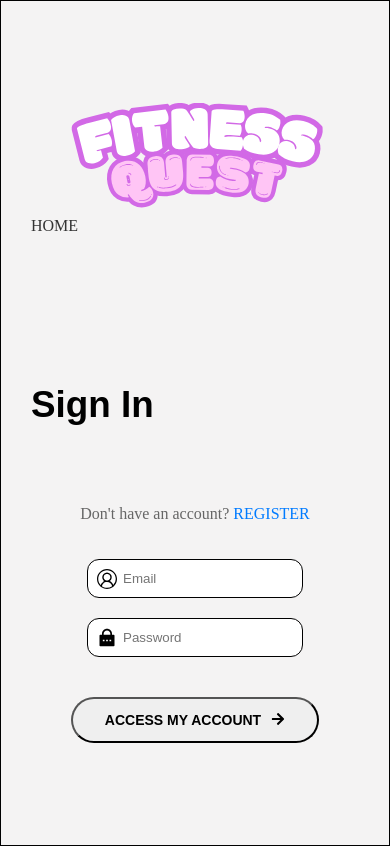
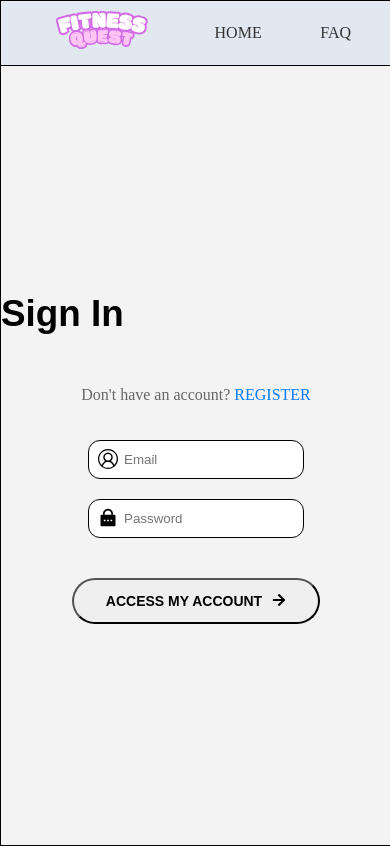
Before and after one commit to saksdev/Fitness-Quest-RPG, a React (Create React App) app: page /login in a window 390 px wide. Built offline with nearby package versions, Linux system fonts and the light colour scheme; a web font is replaced by a local one.

Commit message:
login page update

```diff
--- a/src/App.css
+++ b/src/App.css
@@ -1,7 +1,6 @@
 section {
     margin: 0 auto;
     height: auto;
-    max-width: auto;
     max-width: 1600px;
     padding: 2rem 1rem;
 }
--- a/src/Component/Css/Login.Css
+++ b/src/Component/Css/Login.Css
@@ -1,13 +1,41 @@
 .login-container {
+	height: 100%;
+	width: 100%;
+	display: grid;
+	grid-template-columns: 35fr 65fr;
+	overflow: hidden;
+}
+
+.login-form-container {
+	width: 100%;
+	height: 100vh;
+	border: 1px solid black;
 	display: flex;
-	background-color: var(--background-color);
-	height: 100vh;
+	flex-direction: column;
+	justify-content: space-between;
+}
+
+
+.login-form {
+	height: 100%;
+	width: auto;
+	display: grid;
+	justify-content: center;
+	align-items: center;
+	grid-template-rows: auto 1fr;
+}
+
+.login-image {
+	height: 100%;
 	width: 100%;
+	display: flex;
+	justify-content: center;
+	align-items: center;
 }
 
 .login-container form {
 	display: flex;
-	gap: 14vw;
+	gap: 7vw;
 	justify-content: center;
 	align-content: center;
 	flex-wrap: nowrap;
@@ -49,22 +77,11 @@ input {
 	height: 20px;
 }
 
-.login-form-container {
-	height: 100vh;
-	width: 35%;
-	border: 1px solid black;
+
+.login-signup-nav {
 	display: flex;
-	flex-direction: column;
-	justify-content: space-evenly;
-}
-
-.login-form {
-	height: 100%;
-	width: auto;
-	padding: 30px;
-	display: flex;
-	flex-direction: column;
-	justify-content: space-around;
+	align-items: center;
+	justify-content: space-between;
 }
 
 .access-btn {
@@ -131,20 +148,39 @@ input {
 	align-items: center;
 	width: 55%;
 	height: 100vh;
-	/* Set the height to 100% of the viewport height */
 	overflow: hidden;
-	/* Add this line to prevent the image from overflowing */
 }
 
 .Login-img img {
 	max-width: 100%;
 	max-height: 100%;
 	object-fit: contain;
-	/* Add this line to preserve the aspect ratio of the image */
 }
 
 @media screen and (max-width: 768px) {
 	.login-form-container {
 		width: 100%;
 	}
+
+	.login-container {
+		grid-template-columns: 1fr;
+	}
+
+	.login-form {
+		justify-content: stretch;
+	}
+
+	.login-signup-nav {
+		display: grid;
+		grid-template-columns: auto 1fr;
+		padding: 10px 40px;
+		border-bottom: 1px solid black;
+		background-color: #e2e8f0;
+	}
+
+	.nav-links {
+		display: flex;
+		justify-content: flex-end;
+        gap: 15vw;
+	}
 }
--- a/src/Component/Css/Navigation.css
+++ b/src/Component/Css/Navigation.css
@@ -54,10 +54,6 @@ header {
 
 .navbar-brand img {
   height: 40px;
-}
-
-.navbar-brand a{
-  display: inline-block;
 }
 
 .navbar-menu {
--- a/src/Component/Login.js
+++ b/src/Component/Login.js
@@ -1,4 +1,4 @@
-import React, { useState } from 'react';
+import React, { useState, useEffect } from 'react';
 import { Link } from 'react-router-dom';
 import './Css/Login.css';
 import Logo from '../img/nav-logo.svg';
@@ -9,6 +9,19 @@ import { RiLockPasswordFill } from "react-icons/ri";
 const Login = () => {
   const [email, setEmail] = useState('');
   const [password, setPassword] = useState('');
+  const [isWideScreen, setIsWideScreen] = useState(window.innerWidth >= 768);
+
+  useEffect(() => {
+    const handleResize = () => {
+      setIsWideScreen(window.innerWidth >= 768);
+    };
+
+    window.addEventListener('resize', handleResize);
+
+    return () => {
+      window.removeEventListener('resize', handleResize);
+    };
+  }, []);
 
   const handleSubmit = (e) => {
     e.preventDefault();
@@ -25,7 +38,10 @@ const Login = () => {
             <Link to='/'>
               <img src={Logo} alt='Fitness Quest' />
             </Link>
-            <Link to='/'>Home</Link>
+            <div className='nav-links'>
+              <Link to='/'>Home</Link>
+              <Link to='/'>FAQ</Link>
+            </div>
           </div>
           <form onSubmit={handleSubmit}>
             <h2>Sign In</h2>
@@ -67,6 +83,11 @@ const Login = () => {
           </form>
         </div>
       </div>
+      {isWideScreen && (
+        <div className='login-image'>
+          <h1>Image</h1>
+        </div>
+      )}
     </div>
   );
 };
--- a/src/index.css
+++ b/src/index.css
@@ -43,6 +43,7 @@ p {
 }
 
 a {
+  display: inline-block;
   text-transform: uppercase;
   font-weight: 500;
   text-decoration: none;
```
